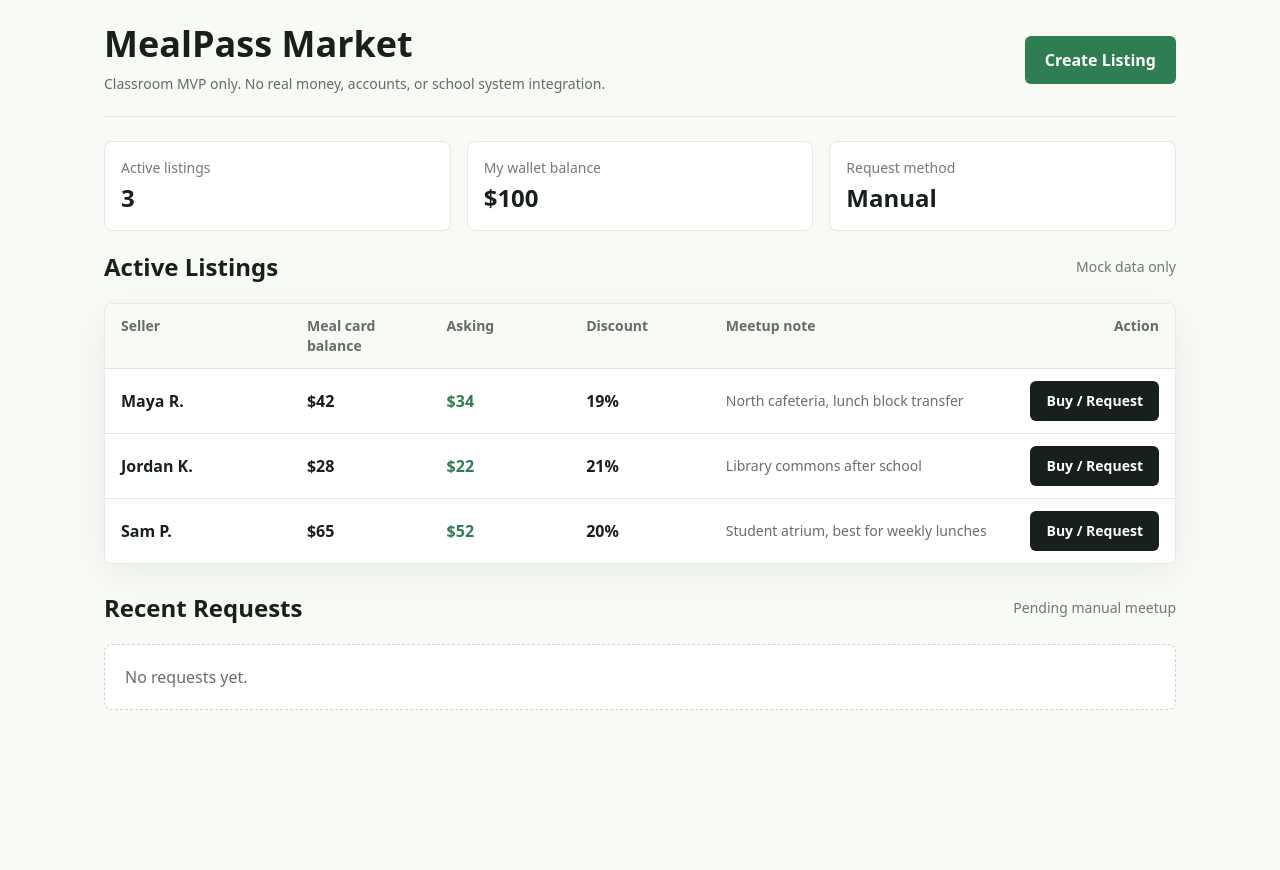
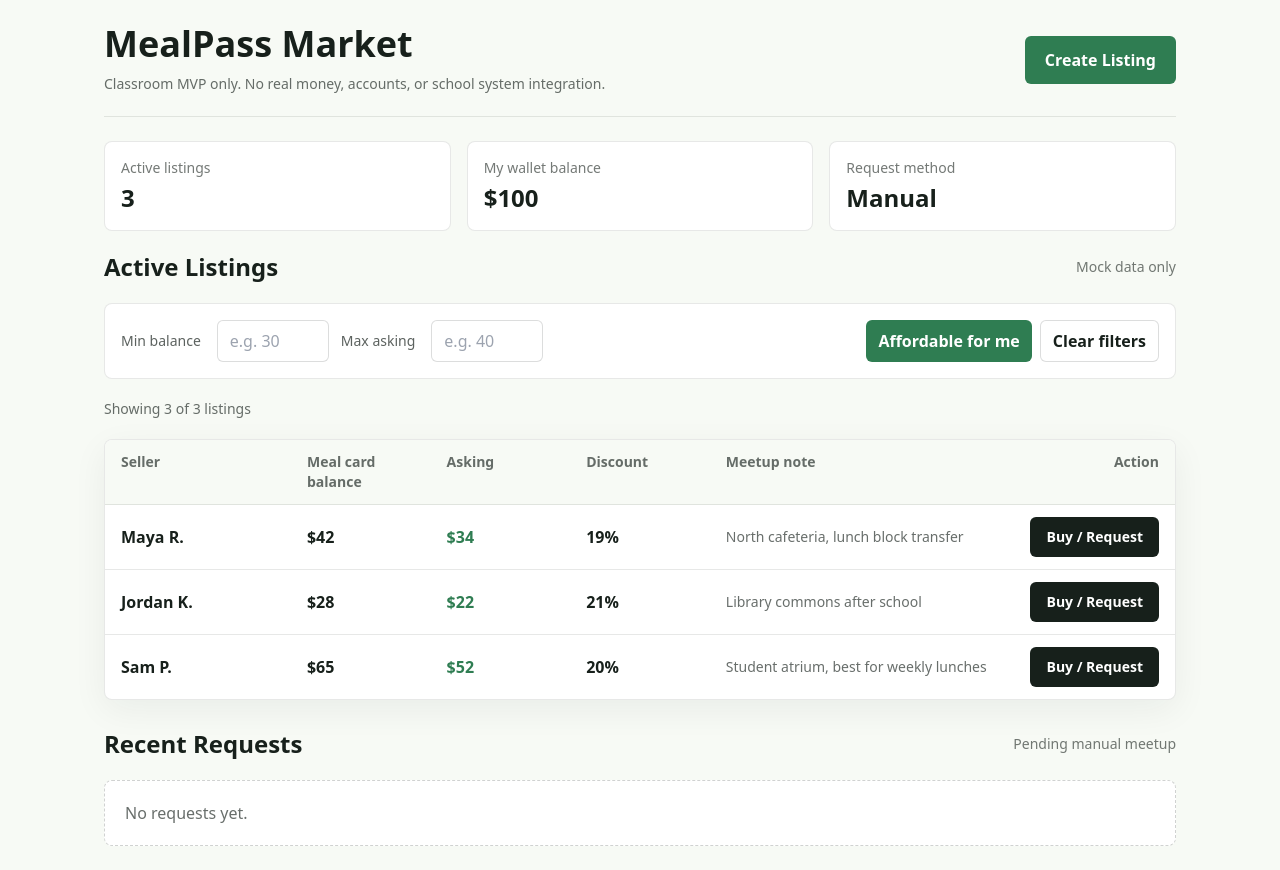
Before and after one commit to jack-li-codes/mealpass-market, a Next.js app: page / in a window 1280 px wide. Before the commit the page ends 800 px from the top, so only its background shows below. Built offline with nearby package versions, Linux system fonts and the light colour scheme.

Commit message:
tyler-changes

```diff
--- a/app/page.tsx
+++ b/app/page.tsx
@@ -64,6 +64,12 @@ export default function Home() {
     locationNote: ""
   });
 
+  // New: filter state for searching by balanceAmount / askingPrice
+  const [filters, setFilters] = useState({
+    minBalance: "",
+    maxAsking: ""
+  });
+
   function openListing(listing: Listing) {
     setSuccessMessage("");
     setSelectedListing(listing);
@@ -127,6 +133,30 @@ export default function Home() {
     setView("listings");
   }
 
+  // Derived filtered listings based on search inputs
+  const filteredListings = listings.filter((l) => {
+    const minBal = Number(filters.minBalance);
+    const maxAsk = Number(filters.maxAsking);
+
+    if (filters.minBalance !== "" && !Number.isNaN(minBal)) {
+      if (l.balanceAmount < minBal) return false;
+    }
+
+    if (filters.maxAsking !== "" && !Number.isNaN(maxAsk)) {
+      if (l.askingPrice > maxAsk) return false;
+    }
+
+    return true;
+  });
+
+  function clearFilters() {
+    setFilters({ minBalance: "", maxAsking: "" });
+  }
+
+  function applyAffordableFilter() {
+    setFilters((f) => ({ ...f, maxAsking: String(walletBalance) }));
+  }
+
   return (
     <main className="min-h-screen bg-[#f7faf5] text-market-ink">
       <div className="mx-auto flex w-full max-w-6xl flex-col gap-6 px-5 py-6 sm:px-8 lg:px-10">
@@ -182,7 +212,63 @@ export default function Home() {
               <p className="text-sm text-market-ink/60">Mock data only</p>
             </div>
 
-            {listings.length > 0 ? (
+            {/* New: Filters UI */}
+            <div className="flex flex-col gap-3 rounded-lg border border-market-ink/10 bg-white p-4 md:flex-row md:items-center md:justify-between">
+              <div className="flex gap-3">
+                <label className="flex items-center gap-2">
+                  <span className="text-sm text-market-ink/70">Min balance</span>
+                  <input
+                    type="number"
+                    min="0"
+                    value={filters.minBalance}
+                    onChange={(e) =>
+                      setFilters({ ...filters, minBalance: e.target.value })
+                    }
+                    placeholder="e.g. 30"
+                    className="ml-2 w-28 rounded-md border border-market-ink/15 bg-white px-3 py-2 outline-none transition focus:border-market-leaf"
+                  />
+                </label>
+
+                <label className="flex items-center gap-2">
+                  <span className="text-sm text-market-ink/70">Max asking</span>
+                  <input
+                    type="number"
+                    min="0"
+                    value={filters.maxAsking}
+                    onChange={(e) =>
+                      setFilters({ ...filters, maxAsking: e.target.value })
+                    }
+                    placeholder="e.g. 40"
+                    className="ml-2 w-28 rounded-md border border-market-ink/15 bg-white px-3 py-2 outline-none transition focus:border-market-leaf"
+                  />
+                </label>
+              </div>
+
+              <div className="flex gap-2">
+                <button
+                  type="button"
+                  onClick={applyAffordableFilter}
+                  className="inline-flex items-center justify-center rounded-md bg-market-leaf px-3 py-2 font-bold text-white transition hover:bg-[#286b47]"
+                >
+                  Affordable for me
+                </button>
+                <button
+                  type="button"
+                  onClick={clearFilters}
+                  className="inline-flex items-center justify-center rounded-md border border-market-ink/15 bg-white px-3 py-2 font-bold text-market-ink transition hover:border-market-leaf/50 hover:text-market-leaf"
+                >
+                  Clear filters
+                </button>
+              </div>
+            </div>
+
+            {/* Show filtered count/help */}
+            <div className="text-sm text-market-ink/65">
+              Showing {filteredListings.length} of {listings.length} listings
+              {filters.minBalance || filters.maxAsking ? " (filtered)" : ""}
+            </div>
+
+            {filteredListings.length > 0 ? (
               <div className="overflow-hidden rounded-lg border border-market-ink/10 bg-white shadow-[0_10px_35px_rgba(23,32,27,0.06)]">
                 <div className="hidden grid-cols-[1.1fr_0.8fr_0.8fr_0.8fr_1.8fr_0.9fr] gap-4 border-b border-market-ink/10 bg-[#f7faf5] px-4 py-3 text-sm font-bold text-market-ink/65 md:grid">
                   <span>Seller</span>
@@ -193,7 +279,7 @@ export default function Home() {
                   <span className="text-right">Action</span>
                 </div>
 
-                {listings.map((listing) => {
+                {filteredListings.map((listing) => {
                   const discount = getDiscount(
                     listing.balanceAmount,
                     listing.askingPrice
@@ -252,9 +338,9 @@ export default function Home() {
               </div>
             ) : (
               <div className="rounded-lg border border-dashed border-market-ink/20 bg-white p-8 text-center">
-                <h3 className="text-xl font-black">No active listings</h3>
+                <h3 className="text-xl font-black">No matching listings</h3>
                 <p className="mt-2 text-market-ink/65">
-                  Create a mock listing to add it to the marketplace.
+                  Try clearing filters or adjust the minimum balance / maximum asking price.
                 </p>
               </div>
             )}
```
